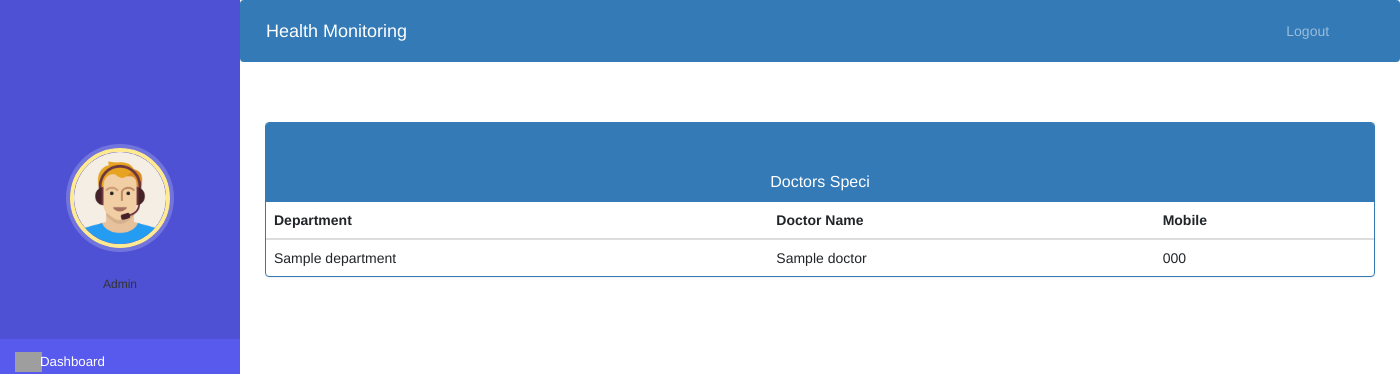
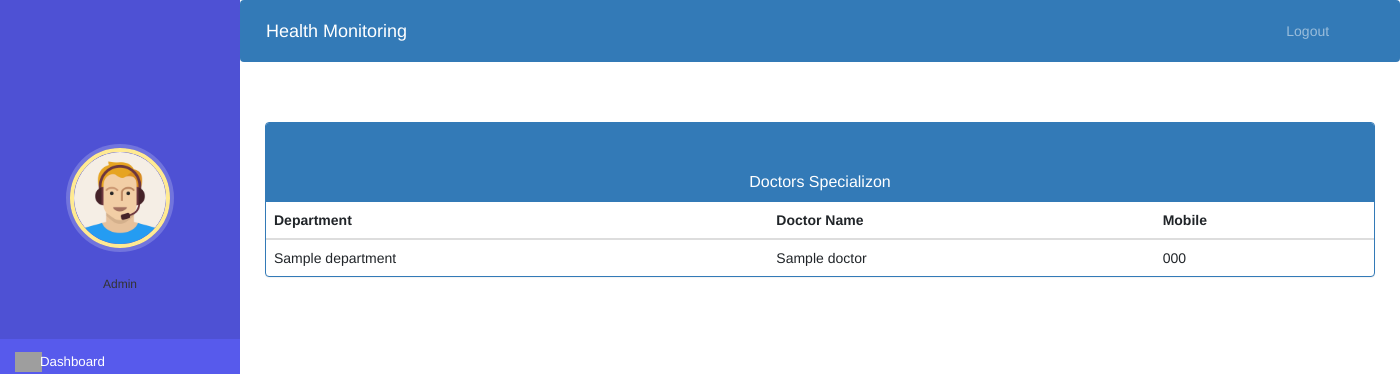
Before and after one commit to sagar1902/Online_Healthcare_Management_System_Django, a Django app: template templates/hospital/admin_view_doctor_Specialisation.html in a window 1400 px wide. Shown: the top 374 px of the page. Run offline with Django 3.2, Linux system fonts and the light colour scheme; the template is opened without the code that fills it: most values are stand-ins (such as "Sample title", 1, 10 or a date in 2020); some libraries are stand-ins or nearby versions; grey boxes are pictures that could not be loaded.

Commit message:
modified:   templates/hospital/admin_view_doctor_Specialisation.html

```diff
--- a/templates/hospital/admin_view_doctor_Specialisation.html
+++ b/templates/hospital/admin_view_doctor_Specialisation.html
@@ -25,7 +25,7 @@
   <div class="panel panel-primary">
     <div class="panel-heading">
       <br><br>
-      <h6 class="panel-title">Doctors Speci</h6>
+      <h6 class="panel-title">Doctors Specializon</h6>
     </div>
     <table class="table table-hover" id="dev-table">
       <thead>
```
